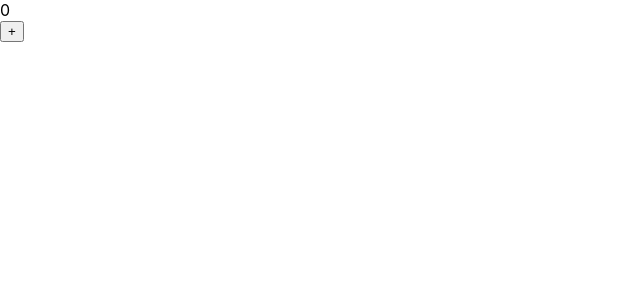
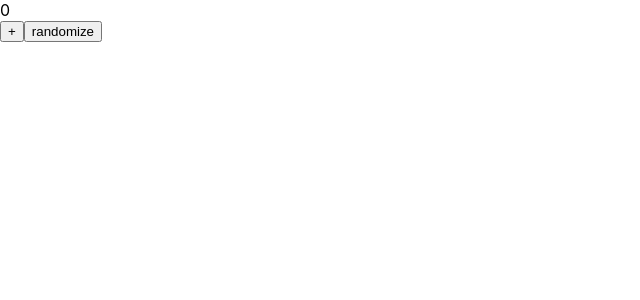
Before and after one commit to aasmpro/randomize, a React (Create React App) app: page / in a window 1280 px wide. Shown: the top 300 px of the page, without its empty margins (0-640 px from the left). Built offline with nearby package versions, Linux system fonts and the light colour scheme.

Commit message:
feat: add shuffle

```diff
--- a/src/components/App.tsx
+++ b/src/components/App.tsx
@@ -1,6 +1,14 @@
 import React from 'react';
 import './App.css';
 import Item from './item/component'
+
+function shuffle(a: any) {
+  for (let i = a.length - 1; i > 0; i--) {
+      const j = Math.floor(Math.random() * (i + 1));
+      [a[i], a[j]] = [a[j], a[i]];
+  }
+  return a;
+}
 
 export default class App extends React.Component<any, any, any>{
   count = 0;
@@ -43,6 +51,16 @@ export default class App extends React.Component<any, any, any>{
     }));
   }
 
+  randomize = () => {
+    let list: any[] = [];
+    this.state.items.forEach((item: any)=> {
+      for(let i=0; i<item.amount; i++){
+        list.push(item.title)
+      }
+    })
+    list = shuffle(list);
+  }
+
   render() {
     return (
       <div>
@@ -58,6 +76,7 @@ export default class App extends React.Component<any, any, any>{
           )}
         </div>
         <button onClick={this.addItem}>+</button>
+        <button onClick={this.randomize}>randomize</button>
       </div>
     );
   }
```
